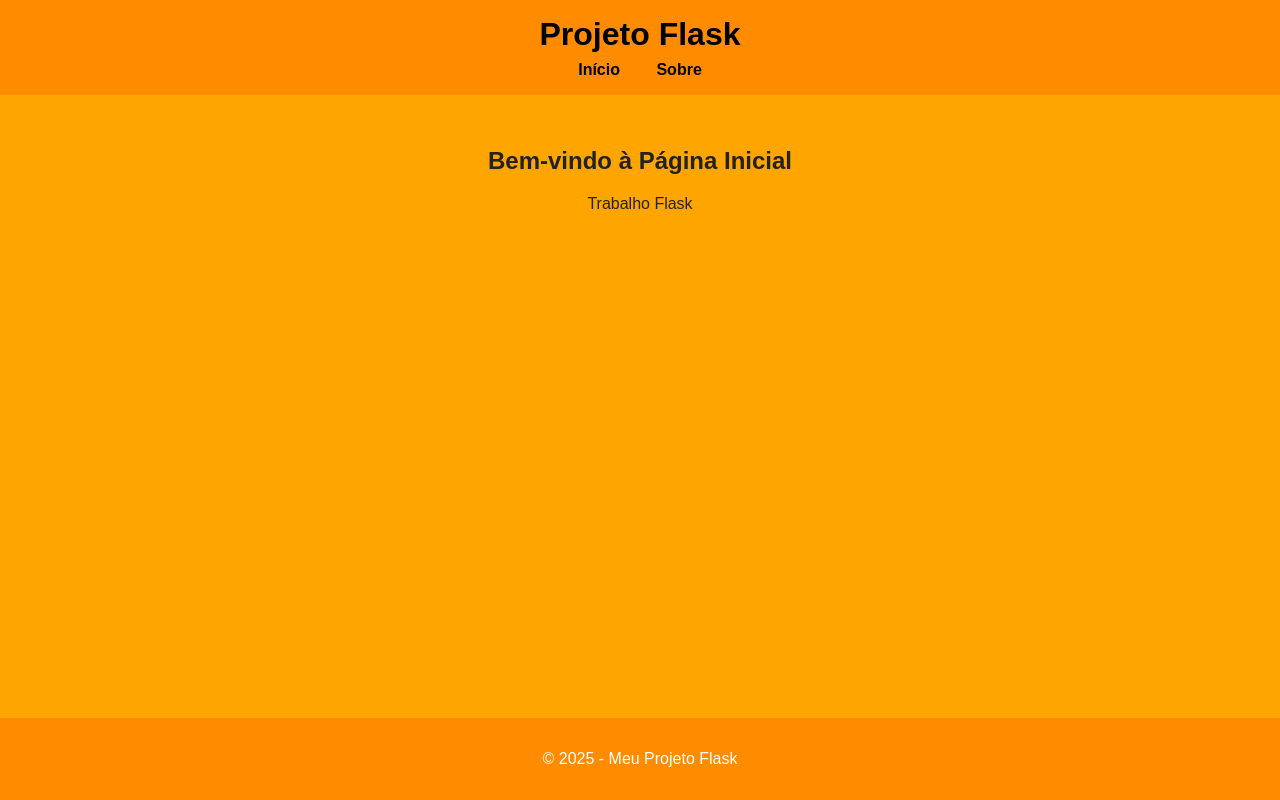
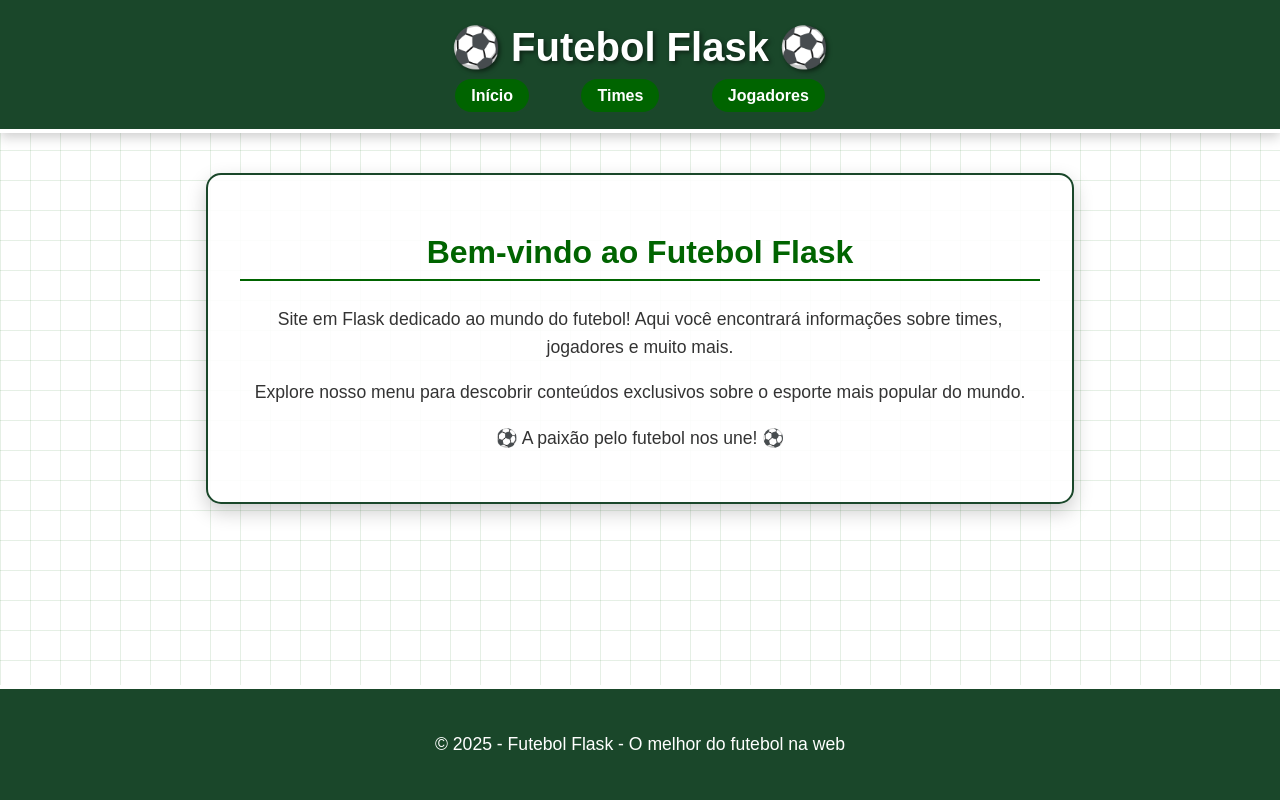
Before and after one commit to Phzera-hs/Flask-Python, a Flask app: page / in a window 1280 px wide. Run offline with Flask 3, Linux system fonts and the light colour scheme.

Commit message:
feat - update project

```diff
--- a/app.py
+++ b/app.py
@@ -6,9 +6,13 @@ app = Flask(__name__)
 def index():
     return render_template("index.html")
 
-@app.route("/sobre")
-def sobre():
+@app.route("/times")
+def times():
     return render_template("sobre.html")
 
+@app.route("/jogadores")
+def jogadores():
+    return render_template("jogador.html")
+
 if __name__ == "__main__":
-    app.run(debug=True)
+   app.run(debug=True, port=5000)
--- a/static/style.css
+++ b/static/style.css
@@ -1,9 +1,9 @@
  /* Estilo geral */
         body {
             margin: 0;
-    font-family: Arial, sans-serif;
-    background-color: orange;
-    color: #222;
+            font-family: 'Arial', sans-serif;
+            background: linear-gradient(to bottom, #006400, #003300);
+            color: #fff;
             display: flex;
             flex-direction: column;
             min-height: 100vh;
@@ -11,43 +11,135 @@ body {
 
         /* Cabeçalho */
         header {
-    background-color: #ff8c00;
-    color: rgb(0, 0, 0);
-    padding: 1rem;
+            background-color: #1a472a;
+            color: white;
+            padding: 1.5rem;
             text-align: center;
+            box-shadow: 0 4px 12px rgba(0, 0, 0, 0.2);
+            border-bottom: 4px solid #fff;
         }
 
         header h1 {
             margin: 0;
+            font-size: 2.5rem;
+            text-shadow: 2px 2px 4px rgba(0, 0, 0, 0.5);
+        }
+
+        header h1::before, header h1::after {
+            content: "⚽";
+            margin: 0 10px;
         }
 
         /* Navegação */
         nav {
-    margin-top: 0.5rem;
+            margin-top: 1rem;
         }
 
         nav a {
-    margin: 0 1rem;
+            margin: 0 1.5rem;
             text-decoration: none;
-    color: rgb(0, 0, 0);
+            color: white;
             font-weight: bold;
+            padding: 8px 16px;
+            border-radius: 20px;
+            background-color: #006400;
+            transition: all 0.3s ease;
         }
 
         nav a:hover {
-    text-decoration: underline;
+            background-color: #00a800;
+            transform: translateY(-2px);
+            box-shadow: 0 4px 8px rgba(0, 0, 0, 0.3);
         }
 
         /* Conteúdo */
         main {
             flex: 1;
+            padding: 2.5rem;
+            text-align: center;
+        }
+
+        .content-card {
+            background-color: rgba(255, 255, 255, 0.9);
+            color: #333;
+            border-radius: 15px;
             padding: 2rem;
-    text-align: center;
+            max-width: 800px;
+            margin: 0 auto;
+            box-shadow: 0 8px 20px rgba(0, 0, 0, 0.2);
+            border: 2px solid #1a472a;
+        }
+
+        h2 {
+            color: #006400;
+            font-size: 2rem;
+            margin-bottom: 1.5rem;
+            border-bottom: 2px solid #006400;
+            padding-bottom: 0.5rem;
+        }
+
+        p {
+            line-height: 1.6;
+            font-size: 1.1rem;
         }
 
         /* Rodapé */
         footer {
-    background-color: #ff8c00;
+            background-color: #1a472a;
             color: white;
             text-align: center;
-    padding: 1rem;
+            padding: 1.5rem;
+            border-top: 4px solid #fff;
         }
+
+        /* Elementos de futebol */
+        .soccer-field {
+            background-image:
+                linear-gradient(rgba(0, 100, 0, 0.1) 1px, transparent 1px),
+                linear-gradient(90deg, rgba(0, 100, 0, 0.1) 1px, transparent 1px);
+            background-size: 30px 30px;
+        }
+
+        .team-list {
+            list-style-type: none;
+            padding: 0;
+            text-align: left;
+            max-width: 400px;
+            margin: 0 auto;
+        }
+
+        .team-list li {
+            padding: 10px;
+            margin: 10px 0;
+            background-color: #f0f0f0;
+            border-radius: 8px;
+            border-left: 4px solid #006400;
+        }
+
+        .player-card {
+            display: flex;
+            align-items: center;
+            background-color: #f0f0f0;
+            border-radius: 10px;
+            padding: 15px;
+            margin: 15px 0;
+            text-align: left;
+        }
+
+        .player-number {
+            background-color: #006400;
+            color: white;
+            width: 40px;
+            height: 40px;
+            border-radius: 50%;
+            display: flex;
+            align-items: center;
+            justify-content: center;
+            font-weight: bold;
+            margin-right: 15px;
+            flex-shrink: 0;
+        }
+
+        .player-info {
+            flex-grow: 1;
+        }
--- a/templates/base.html
+++ b/templates/base.html
@@ -5,12 +5,14 @@
     <title>{% block title %}{% endblock %} - Projeto Flask</title>
     <link rel="stylesheet" href="{{ url_for('static', filename='style.css') }}">
 </head>
-<body>
+</head>
+<body class="soccer-field">
     <header>
-        <h1>Projeto Flask</h1>
+        <h1>Futebol Flask</h1>
         <nav>
             <a href="/">Início</a>
-            <a href="/sobre">Sobre</a>
+            <a href="/times">Times</a>
+            <a href="/jogadores">Jogadores</a>
         </nav>
     </header>
 
@@ -19,7 +21,7 @@
     </main>
 
     <footer>
-        <p>&copy; 2025 - Meu Projeto Flask</p>
+        <p>&copy; 2025 - Futebol Flask - O melhor do futebol na web</p>
     </footer>
 </body>
 </html>
--- a/templates/index.html
+++ b/templates/index.html
@@ -3,6 +3,10 @@
 {% block title %}Início{% endblock %}
 
 {% block content %}
-    <h2>Bem-vindo à Página Inicial</h2>
-    <p>Trabalho Flask</p>
+<div class="content-card">
+    <h2>Bem-vindo ao Futebol Flask</h2>
+    <p>Site em Flask dedicado ao mundo do futebol! Aqui você encontrará informações sobre times, jogadores e muito mais.</p>
+    <p>Explore nosso menu para descobrir conteúdos exclusivos sobre o esporte mais popular do mundo.</p>
+    <p>⚽ A paixão pelo futebol nos une! ⚽</p>
+</div>
 {% endblock %}
```
Also changed, not shown: templates/jogador.html (added, +40 -0 lines), templates/sobre.html (+20 -3 lines). Lines whose indentation alone changed are shown as unchanged.
